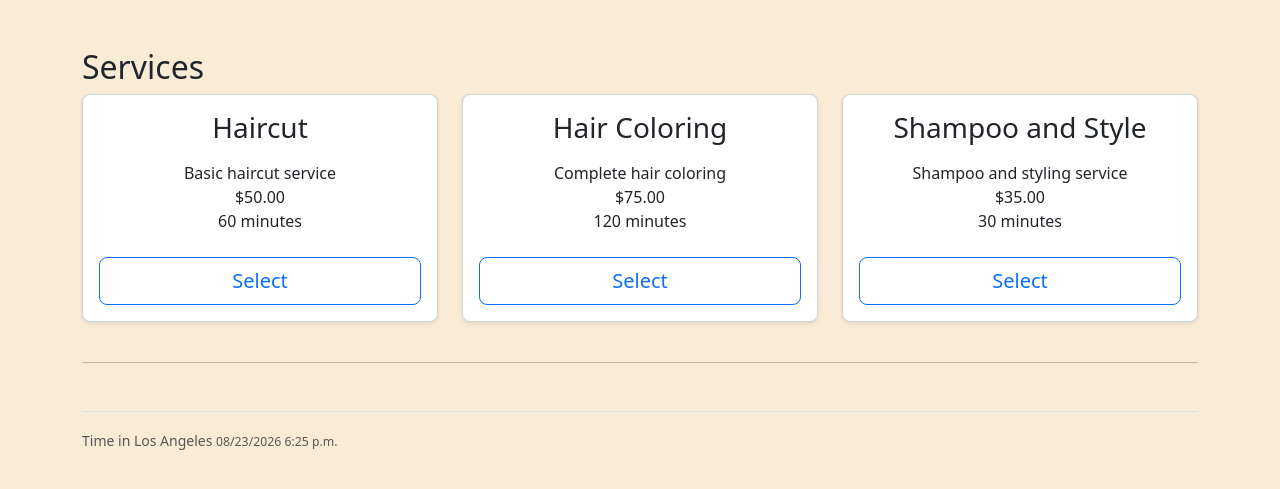
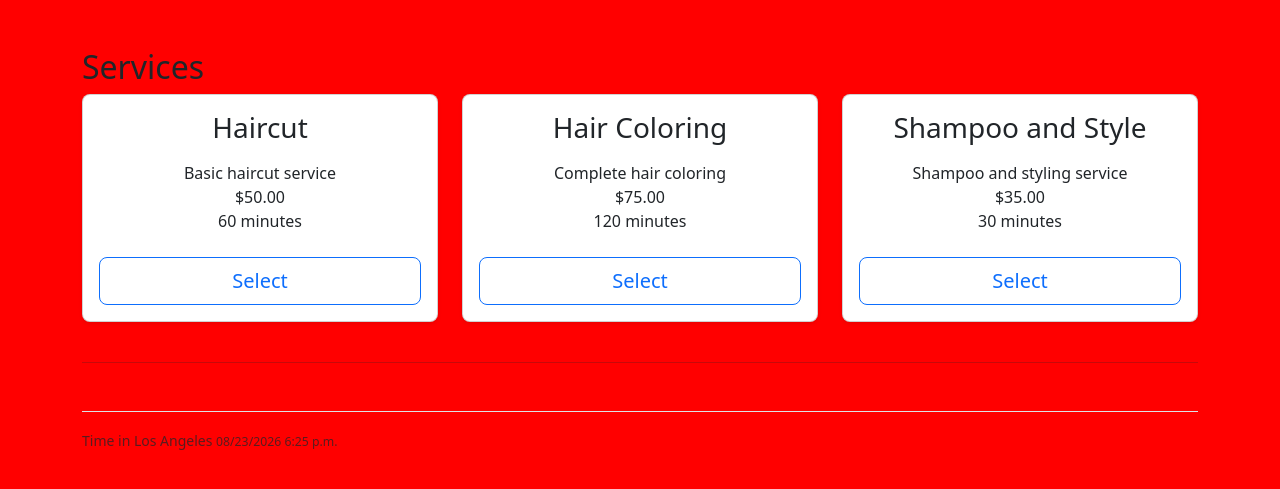
Before and after one commit to gianmar98/salon-scheduler-aws-eks-terraform-cicd, a Django app: page / in a window 1280 px wide. Shown: the top 489 px of the page. Run offline with Django 5.2, Linux system fonts and the light colour scheme; data comes from the database, SQL or seed files in the repository; data that the repository does not hold is empty.

Commit message:
testing Code Pipeline trigger and not duplicate CodeBuild Run

```diff
--- a/appointments-app/appointments/templates/appointments/base.html
+++ b/appointments-app/appointments/templates/appointments/base.html
@@ -10,7 +10,7 @@
     <link href="https://cdn.jsdelivr.net/npm/bootstrap@5.3.2/dist/css/bootstrap.min.css" rel="stylesheet"
         integrity="sha384-T3c6CoIi6uLrA9TneNEoa7RxnatzjcDSCmG1MXxSR1GAsXEV/Dwwykc2MPK8M2HN" crossorigin="anonymous">
     <style>
-        body { background-color:antiquewhite;}
+        body { background-color:red;}
     </style>
 
 </head>
```
